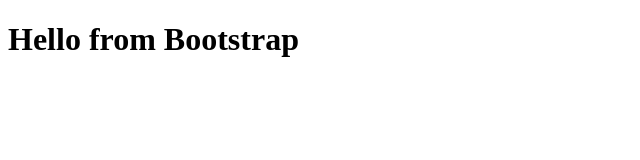
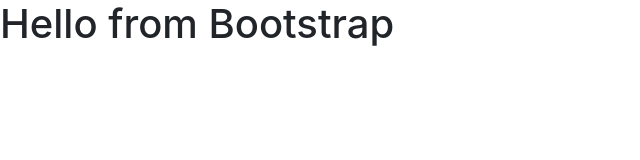
Before and after one commit to tatargit/bootstrap-practice, a plain HTML site: page index.html in a window 1280 px wide. Shown: the whole page, without its empty margins (0-640 px from the left). Drawn offline with nearby package versions, Linux system fonts and the light colour scheme.

Commit message:
first part

```diff
--- a/index.html
+++ b/index.html
@@ -3,7 +3,8 @@
 <head>
     <meta charset="UTF-8">
     <meta name="viewport" content="width=device-width, initial-scale=1.0">
-    <title>Document</title>
+    <title>Bootstrap Booting</title>
+    <link rel="stylesheet" href="https://stackpath.bootstrapcdn.com/bootstrap/4.5.0/css/bootstrap.min.css" integrity="sha384-9aIt2nRpC12Uk9gS9baDl411NQApFmC26EwAOH8WgZl5MYYxFfc+NcPb1dKGj7Sk" crossorigin="anonymous">
 </head>
 <body>
     <h1>Hello from Bootstrap</h1>
```
